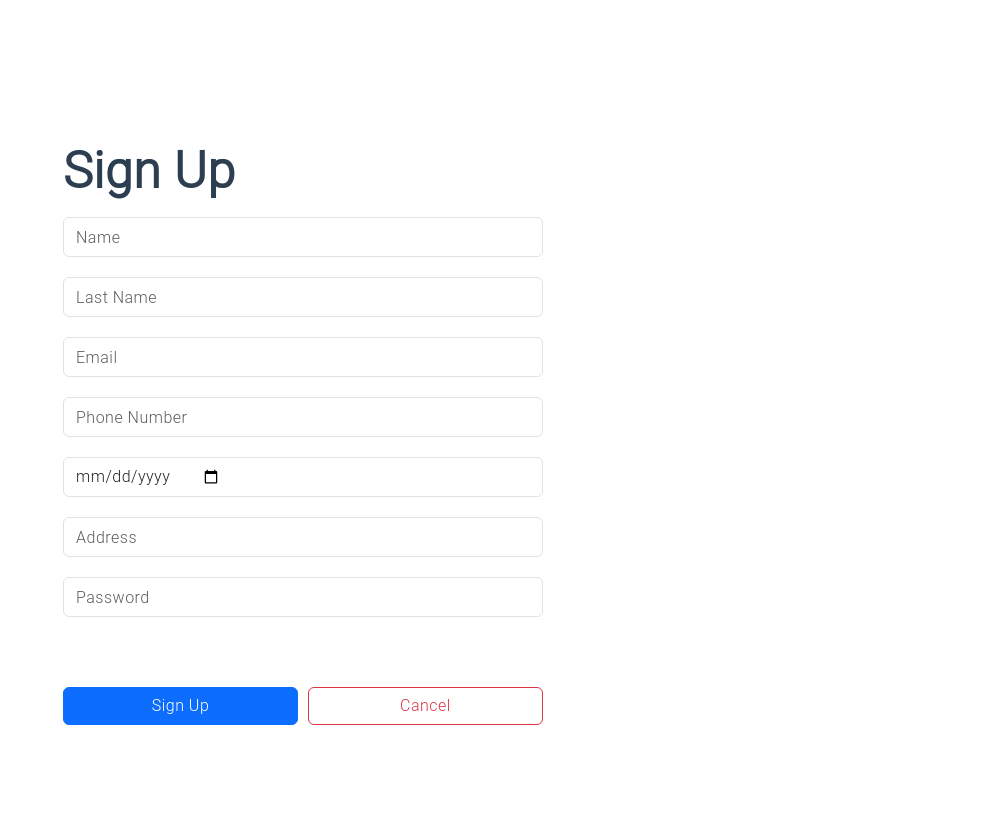
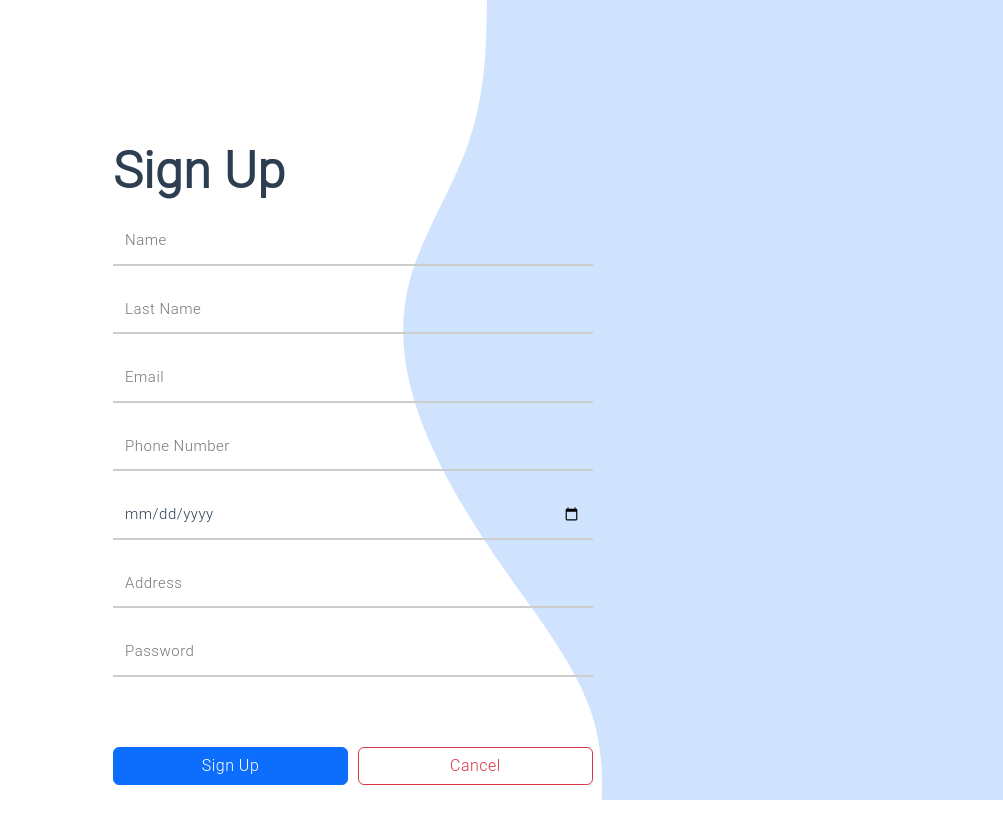
Before and after one commit to IcesiComputacionInternet/TallerFinal, a React (Vite) app in the folder frontend/: page /signup in a window 1280 px wide. Shown: the top 838 px of the page, without its empty margins (277-1280 px from the left). After the commit the page ends 800 px from the top, so only its background shows below. Built offline with nearby package versions, Linux system fonts and the light colour scheme; the HTML template or start-up script is replaced by a standard one.

Commit message:
Fixed Sign Up input fields

```diff
--- a/frontend/src/pages/SignUp.tsx
+++ b/frontend/src/pages/SignUp.tsx
@@ -23,72 +23,93 @@ const SignUp = () => {
     }
 
     return (
-        <div className="container">
+        <div className="signUp-container">
             <form onSubmit={handleSubmit} className='signup-form'>
                 <h3>Sign Up</h3>
-                <div className="form-group">
-                    <input
+                <div className="input-container">
+                    <input required
                            type="text"
-                        className="form-control"
+                           className="input-field"
                            placeholder="Name"
                            value={name}
                            onChange={(event) => setName(event.target.value)}
                     />
+                    <label htmlFor="input-field" className="input-label">Name</label>
+                    <span className="input-highlight"></span>
                 </div>
-                    <div className="form-group">
-                        <input
+
+                <div className="input-container">
+                    <input required
                            type="text"
-                            className="form-control"
+                           className="input-field"
                            placeholder="Last Name"
                            value={lastName}
                            onChange={(event) => setLastName(event.target.value)}
                     />
+                    <label htmlFor="input-field" className="input-label">Last Name</label>
+                    <span className="input-highlight"></span>
                 </div>
-                    <div className="form-group">
+
+                <div className="input-container">
                     <input required
                            type="email"
-                            className="form-control"
+                           className="input-field"
                            placeholder="Email"
                            value={email}
                            onChange={(event) => setEmail(event.target.value)}
                     />
+                    <label htmlFor="input-field" className="input-label">Email</label>
+                    <span className="input-highlight"></span>
                 </div>
-                    <div className="form-group">
+
+                <div className="input-container">
                     <input required
                            type="tel"
-                            className="form-control"
+                           className="input-field"
                            placeholder="Phone Number"
                            value={phoneNumber}
                            onChange={(event) => setPhoneNumber(event.target.value)}
                     />
+                    <label htmlFor="input-field" className="input-label">Phone Number</label>
+                    <span className="input-highlight"></span>
                 </div>
-                    <div className="form-group">
-                        <input
+
+                <div className="input-container">
+                    <input required
                            type="date"
-                            className="form-control"
+                           className="input-field"
                            placeholder="Birthdate"
                            value={birthday}
                            onChange={(event) => setBirthday(event.target.value)}
                     />
+                    <label htmlFor="input-field" className="input-label">Birth Date</label>
+                    <span className="input-highlight"></span>
                 </div>
-                    <div className="form-group">
-                        <input
+
+                <div className="input-container">
+                    <input required
                            type="text"
-                            className="form-control"
+                           className="input-field"
                            placeholder="Address"
                            value={address}
                            onChange={(event) => setAddress(event.target.value)}
                     />
+                    <label htmlFor="input-field" className="input-label">Address</label>
+                    <span className="input-highlight"></span>
                 </div>
-                    <div className="form-group">
+
+                <div className="input-container">
                     <input required
                            type="password"
-                            className="form-control"
+                           className="input-field"
                            placeholder="Password"
                            value={password}
                            onChange={(event) => setPassword(event.target.value)}
                     />
+                    <label htmlFor="input-field" className="input-label">Password</label>
+                    <span className="input-highlight"></span>
                 </div>
+
                     <div className="button-container">
                         <button className="btn btn-primary">Sign Up</button>
                         <button className="btn btn-outline-danger" onClick={cancelSignUp}>Cancel</button>
--- a/frontend/src/style/form.css
+++ b/frontend/src/style/form.css
@@ -62,7 +62,7 @@
 /* Input field:focus styles */
 .input-field:focus + .input-label {
     top: -10px;
-    font-size: 12px;
+    font-size: 13px;
     color: #007bff;
 }
 
@@ -71,16 +71,28 @@
 }
 
 
+
+.signUp-container {
+    position: fixed;
+    width: 100%;
+    height: 100%;
+    margin-left: 50px;
+    background-image: url('../assets/wave.svg');
+    background-size: 100%;
+    background-repeat: no-repeat;
+}
+
 .signup-form{
     height: 1000px;
     width: 600px;
-    /*background-color: rgba(255,252,237,0.20);*/
+    align-items: center;
     position: absolute;
     transform: translate(-50%,-50%);
     top: 80%;
     left: 50%;
-    /*padding: 30px 30px;*/
 }
+
+
 
 .new-item{
     width: 800px;
@@ -105,18 +117,6 @@ form h3{
     margin-bottom: 5px;
 }
 
-.form-group {
-    margin-top: 20px;
-    margin-bottom: 20px;
-}
-.form-control{
-    display: flex;
-}
-
-input.form-control{
-    height: 40px;
-    width: 80%;
-}
 
 .divider {
     display: flex;
```
Lines whose indentation alone changed are shown as unchanged.
